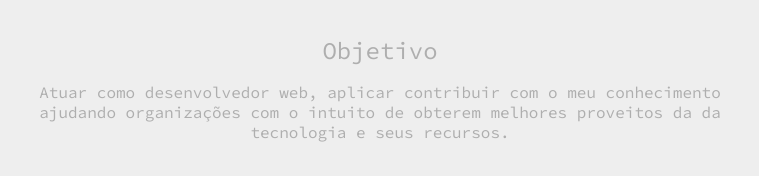
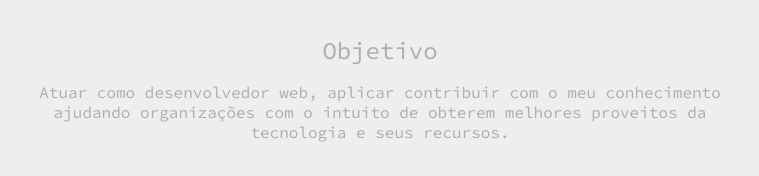
Before and after one commit to felipexavier26/web, a plain HTML site: page index.html in a window 1280 px wide. Shown: the part 1233-1409 px from the top of the page, 260-1019 px from the left. Drawn offline with Linux system fonts and the light colour scheme.

Commit message:
Update index.html

```diff
--- a/index.html
+++ b/index.html
@@ -43,7 +43,7 @@
           </p>
 
         <h2>Objetivo</h2>
-          <p class="segundop">Atuar como desenvolvedor web, aplicar contribuir com o meu conhecimento ajudando organizações com o intuito de obterem melhores proveitos da da tecnologia e seus recursos.</p>
+          <p class="segundop">Atuar como desenvolvedor web, aplicar contribuir com o meu conhecimento ajudando organizações com o intuito de obterem melhores proveitos  da tecnologia e seus recursos.</p>
 
           <h2>Habilidades</h2>
           <p class="terceirop">Desenvolvimento frontend web (HTML, CSS3, Javascript),
```
